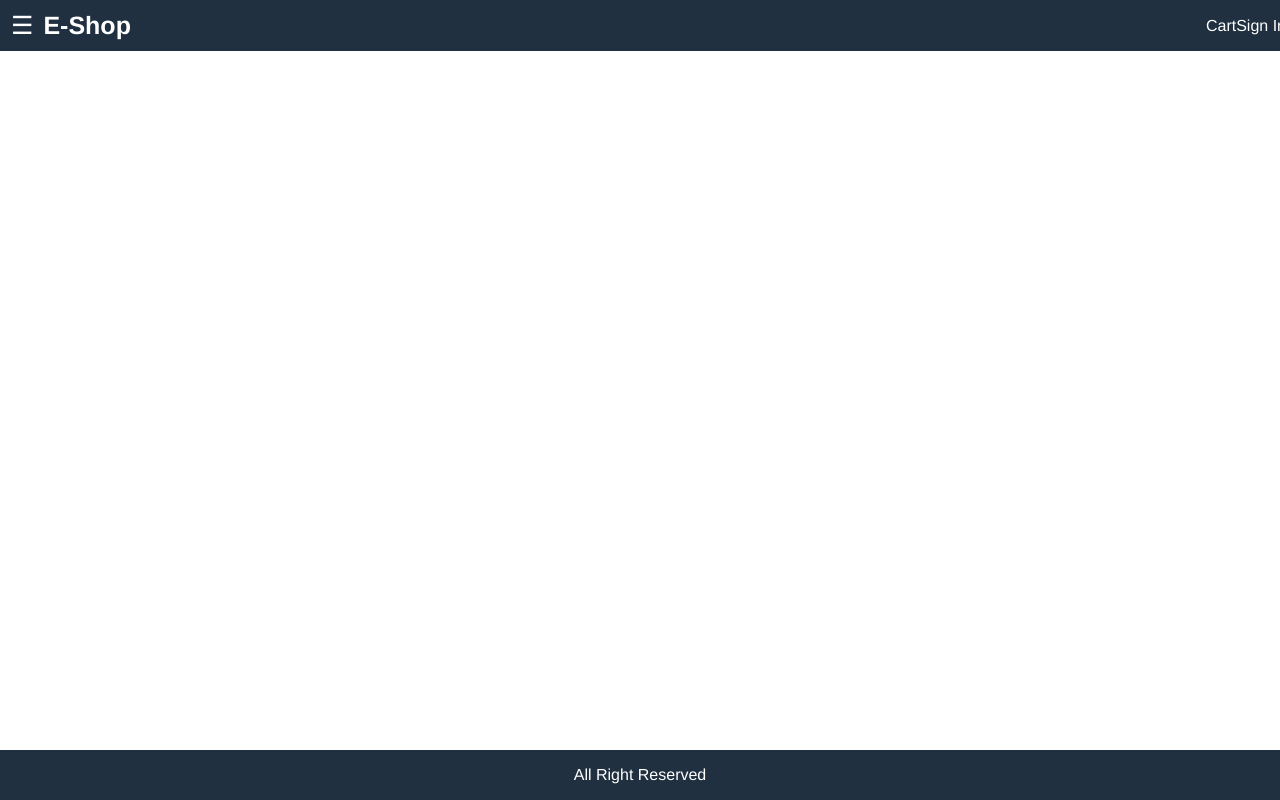
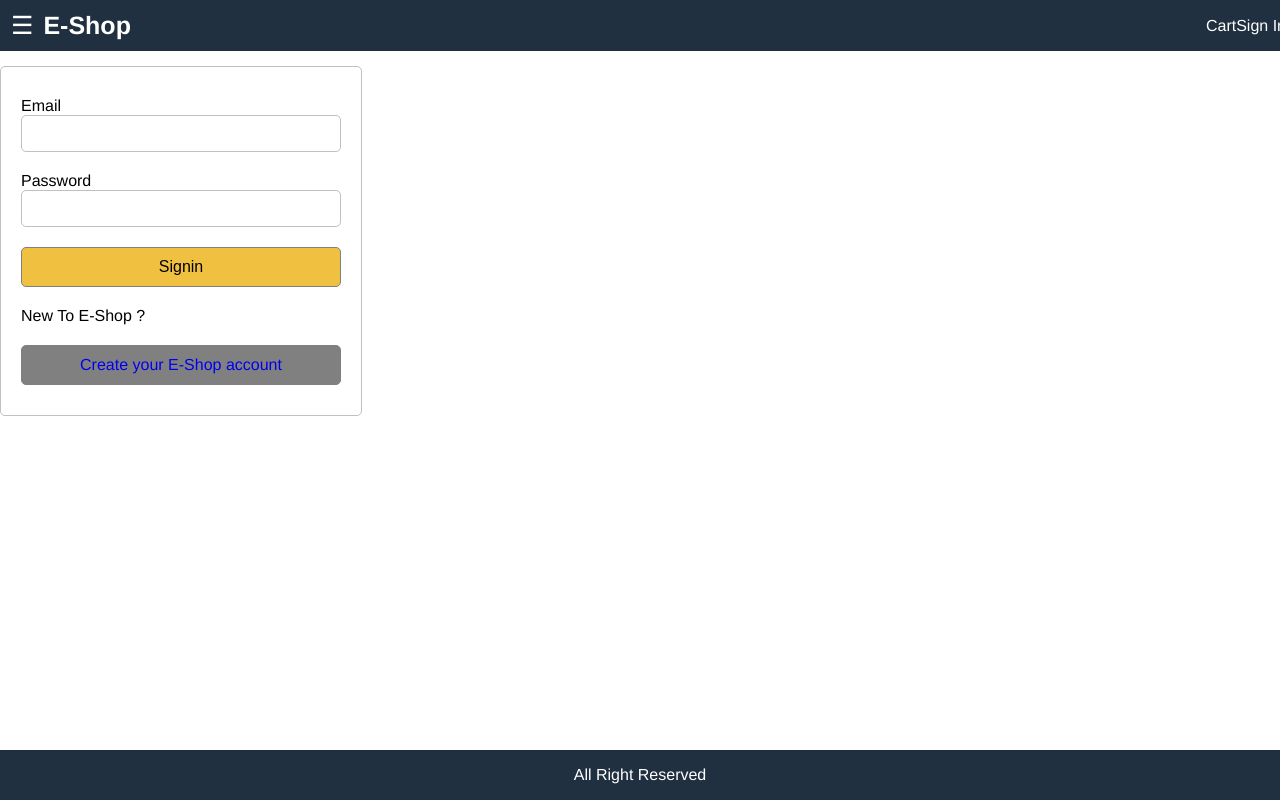
Before and after one commit to amelbougrine/E-Commerce-Website, a React (Create React App) app in the folder frontend/: page /signin in a window 1280 px wide. Built offline with nearby package versions, Linux system fonts and the light colour scheme.

Commit message:
Sign In User (JWT)

```diff
--- a/frontend/src/App.js
+++ b/frontend/src/App.js
@@ -26,7 +26,7 @@ function App() {
         </div>
         <div className="header-links">
           <a href="card.html">Cart</a>
-          <a href="signin.html">Sign In</a>
+          <Link to ="/signin">Sign In</Link>
         </div>
       </header>
       <aside className="sidebar">
@@ -40,7 +40,7 @@ function App() {
       <div className="sidebar2" onClick={openMenu}></div>
       <main className="main">
         <div className="content">
-          <Route path="signin" component={SigninScreen} />
+          <Route path="/signin" component={SigninScreen} />
           <Route id="root" path="/product/:id" component={ProductScreen} />
           <Route path="/cart/:id?" component={CartScreen} />
           <Route path="/" exact={true} component={HomeScreen} />
--- a/frontend/src/index.css
+++ b/frontend/src/index.css
@@ -203,6 +203,12 @@ a:hover {
   font-size: 1.8rem;
   color: #000000
 }
+.button.secondary {
+  background-color: #808080;
+}
+.text-center {
+  text-align: center;
+}
 /*  Cart  */
 .cart {
   display: flex;
@@ -256,3 +262,23 @@ a:hover {
 .full-width {
   width: 100%;
 }
+.form-container {
+  display: flex;
+  flex-direction: column;
+  width: 32rem;
+  padding: 2rem;
+  border: 0.1rem solid #c0c0c0;
+  border-radius: 0.5rem;
+  list-style-type: none;
+}
+.form-container li {
+  display: flex;
+  flex-direction: column;
+  margin-bottom: 1rem;
+  margin-top: 1rem;
+}
+input {
+  padding: 1rem;
+  border: 0.1rem solid #c0c0c0;
+  border-radius: 0.5rem;
+}
--- a/frontend/src/screens/SigninScreen.js
+++ b/frontend/src/screens/SigninScreen.js
@@ -3,20 +3,35 @@ import {Link} from 'react-router-dom';
 import {useSelector, useDispatch} from 'react-redux'
 
 function SigninScreen (props) {
-
+    const [email, setEmail] = useState('');
+    const [password, setPassword] = useState('');
     const dispatch = useDispatch();
     useEffect(() => {
         return () => {
           //
         };
     },[])
+    const submitHandler = (e) => {
+        e.preventDefault();
 
+    }
     return <div className="form">
         <form onSubmit={submitHandler}>
             <ul className="form-container">
                 <li>
                     <label for="email">Email</label>
-                    <input type="email" name="email" id="emæil" onChange={setEmail} />
+                    <input type="email" name="email" id="email" onChange={(e) => setEmail(e.target.value)}></input>
+                </li>
+                <li>
+                    <label for="password">Password</label>
+                    <input type="password" name="password" id="password" onChange={(e) => setPassword(e.target.value)}></input>
+                </li>
+                <li>
+                    <button type="submit" className="button">Signin</button>
+                </li>
+                <li>New To E-Shop ?</li>
+                <li>
+                    <Link to="/regester" className="button secondary text-center">Create your E-Shop account</Link>
                 </li>
             </ul>
         </form>
```
